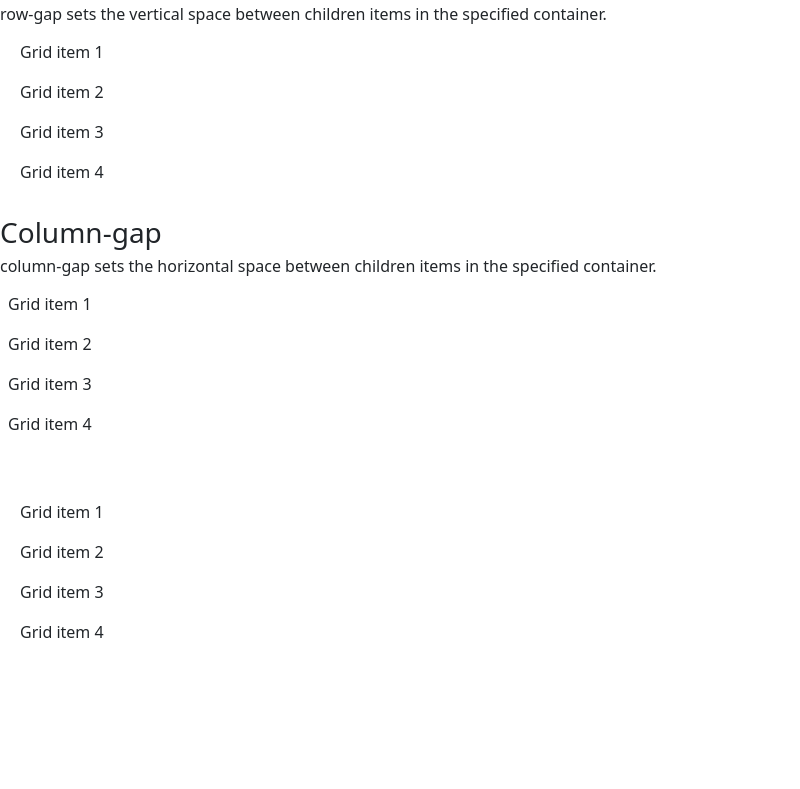
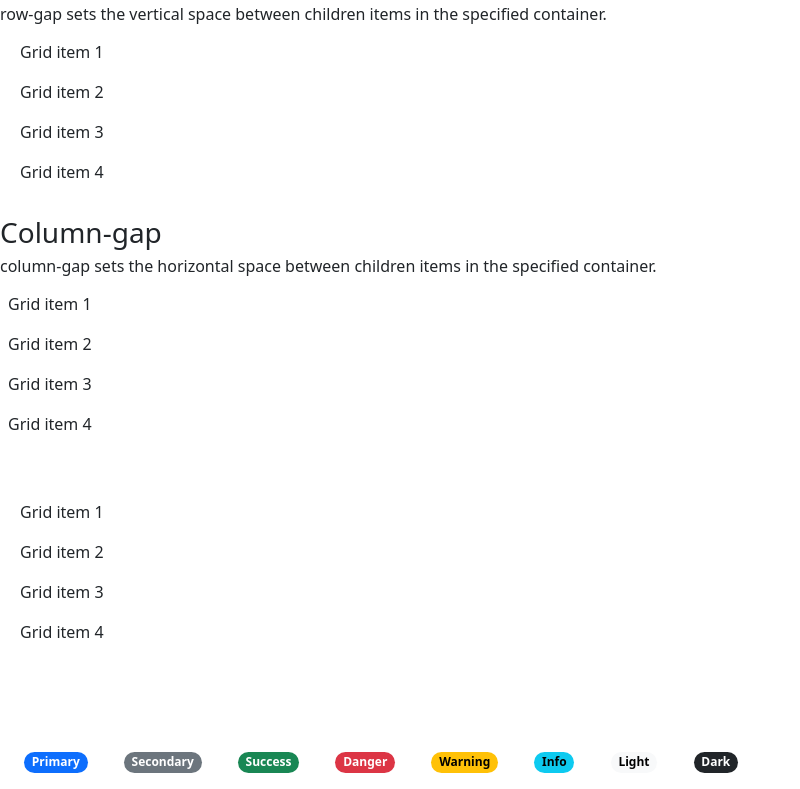
Before and after one commit to surajdkale/BOOTSTRAP_DEMOS, a plain HTML site: page SpacingUtility.html in a window 1280 px wide. Shown: the part 1257-2046 px from the top of the page, without its empty margins (0-800 px from the left). Before the commit the page ends 1909 px from the top, so only its background shows below. Drawn offline with nearby package versions, Linux system fonts and the light colour scheme.

Commit message:
Added spacingUtlity.html

```diff
--- a/SpacingUtility.html
+++ b/SpacingUtility.html
@@ -143,6 +143,17 @@
         </div>
     </div>
    </div>
+
+   <br>
+   <br><br><br>
+   <span class="badge rounded-pill ms-4 me-2 mb-3 text-bg-primary">Primary</span>
+   <span class="badge rounded-pill ms-4 me-2 mb-3 text-bg-secondary">Secondary</span>
+   <span class="badge rounded-pill ms-4 me-2 mb-3 text-bg-success">Success</span>
+   <span class="badge rounded-pill ms-4 me-2 mb-3 text-bg-danger">Danger</span>
+   <span class="badge rounded-pill ms-4 me-2 mb-3 text-bg-warning">Warning</span>
+   <span class="badge rounded-pill ms-4 me-2 mb-3 text-bg-info">Info</span>
+   <span class="badge rounded-pill ms-4 me-2 mb-3 text-bg-light">Light</span>
+   <span class="badge rounded-pill ms-4 me-2 mb-3 text-bg-dark">Dark</span>
 </body>
 
 </html>
```
